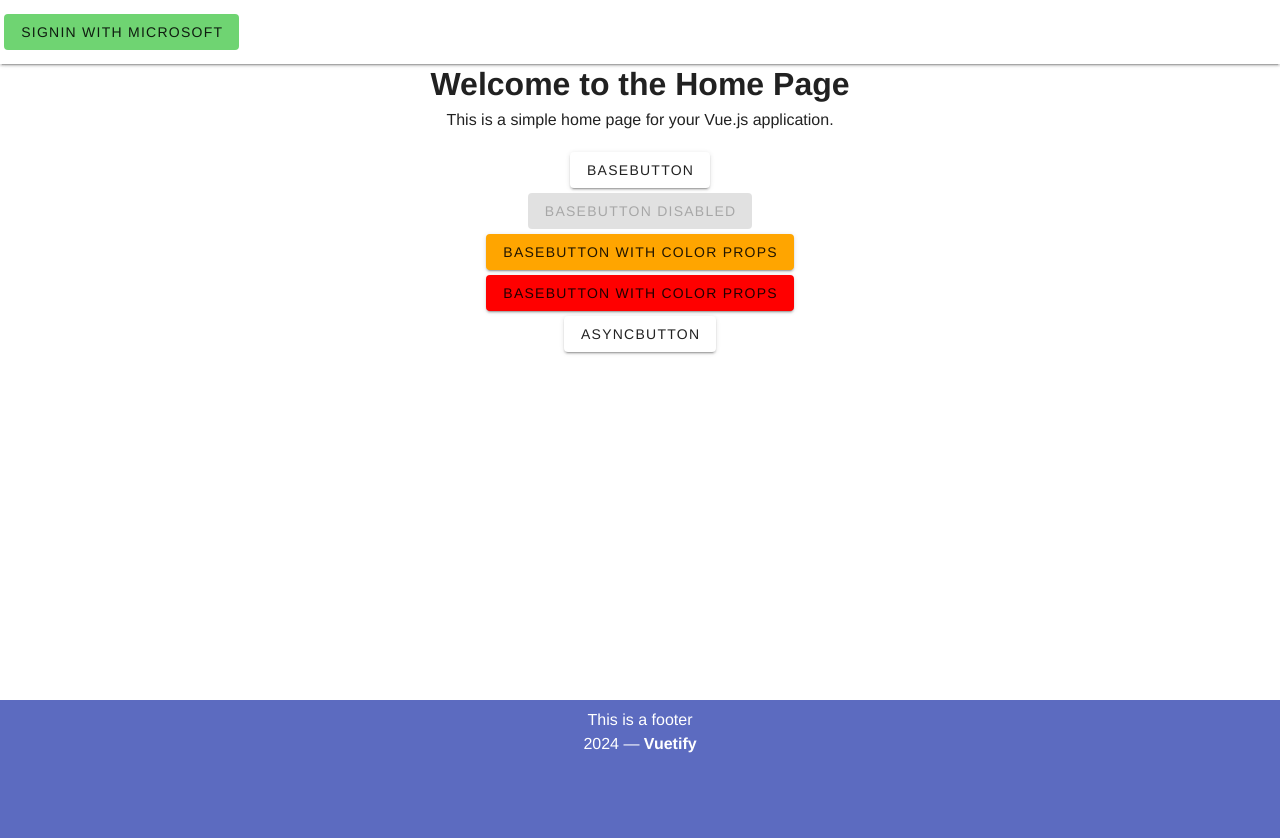
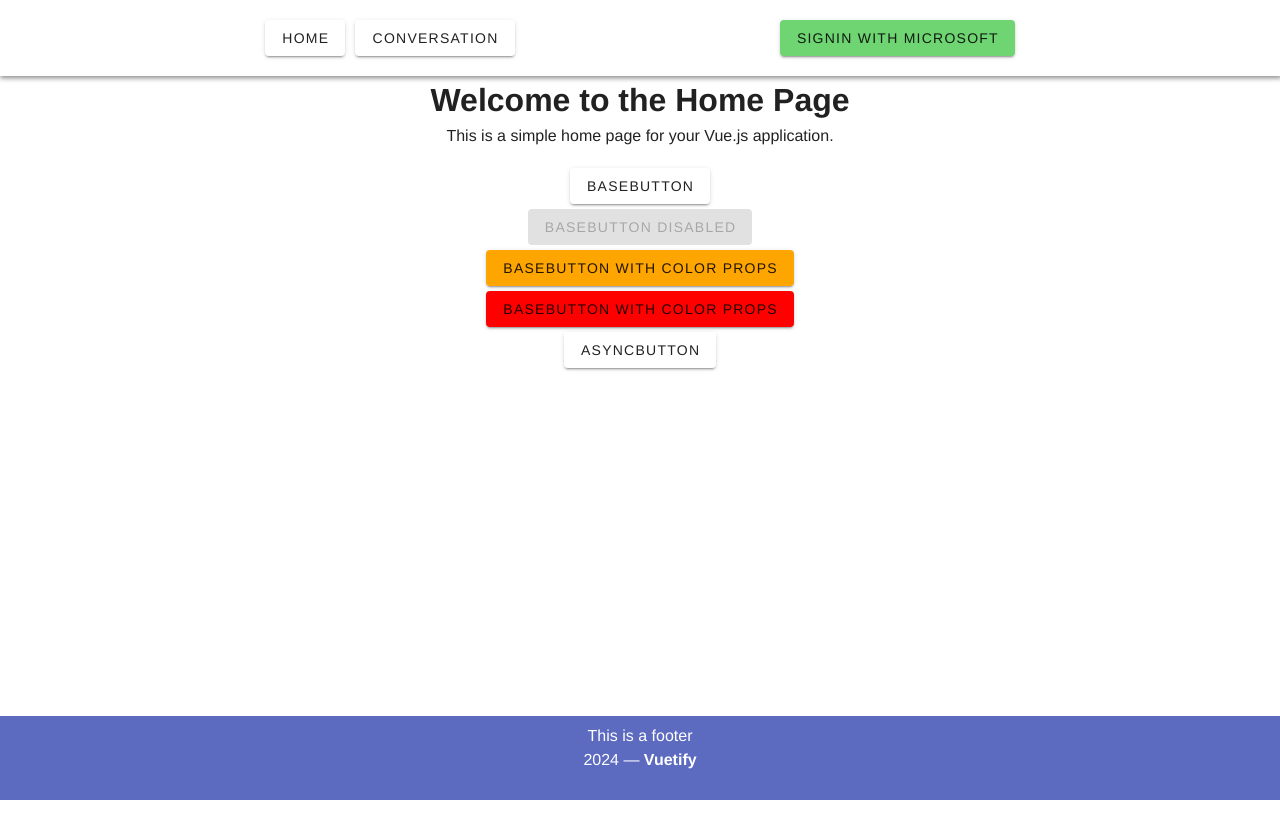
Before and after one commit to MaximeBoulle/vue-oauth-microsoft-graph-TP4, a Vue app: page / in a window 1280 px wide. Shown: the top 838 px of the page. After the commit the page ends 800 px from the top, so only its background shows below. Built offline with nearby package versions, Linux system fonts and the light colour scheme; no server answers.

Commit message:
Ex 7: add header navigation

```diff
--- a/src/App.vue
+++ b/src/App.vue
@@ -25,6 +25,5 @@ export default {
   -moz-osx-font-smoothing: grayscale;
   text-align: center;
   color: #2c3e50;
-  margin-top: 60px;
 }
 </style>
--- a/src/components/BaseHeader.vue
+++ b/src/components/BaseHeader.vue
@@ -1,5 +1,23 @@
 <template>
-    <v-app-bar class="bar" :elevation="2">
+    <div class="bar" :elevation="2">
+        <ul class="nav">
+            <li>
+                <router-link to="/">
+                    <BaseButton>
+                        Home
+                    </BaseButton>
+                </router-link>
+            </li>
+            <li>
+                <router-link to="/conversations">
+                    <BaseButton>
+                        Conversation
+                    </BaseButton>
+                </router-link>
+            </li>
+
+        </ul>
+
         <SigninButton  color="#6fd472" class="signin" @connected="setAccount">
             <div v-if="account">
                 {{ account.name }}
@@ -8,15 +26,19 @@
                 Signin with Microsoft
             </div>
         </SigninButton>
-    </v-app-bar>
+
+    </div>
 </template>
 
 <script>
 import SigninButton from '@/components/SigninButton.vue';
+import BaseButton from '@/components/BaseButton.vue';
+
 export default {
     name: 'BaseHeader',
     components: {
-        SigninButton
+        SigninButton,
+        BaseButton
     },
     data (){
         return {
@@ -35,4 +57,20 @@ export default {
 
 <style scoped>
 
+    .bar{
+        display: flex;
+        justify-content: space-evenly;
+        box-shadow: 1px 1px 5px 1px #888888;
+        top : 0;
+        padding-top: 20px;
+        padding-bottom: 20px;
+    }
+
+    .nav{
+        display: flex;
+        gap: 10px;
+        list-style: none;
+    }
+
+
 </style>
```
